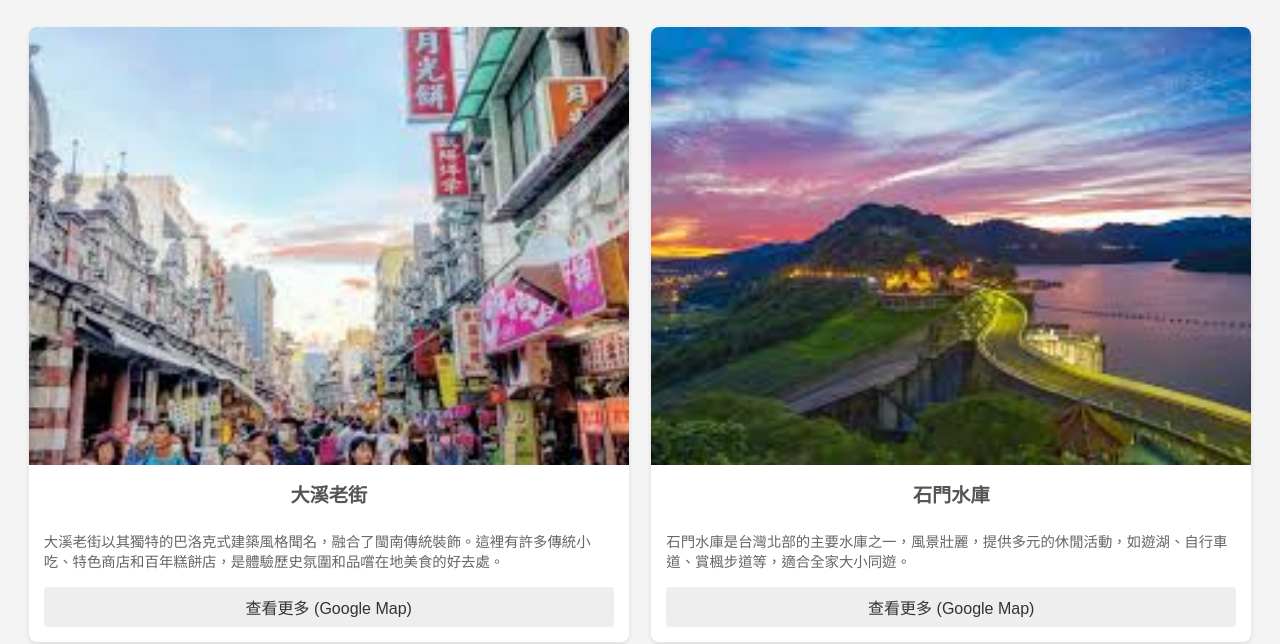
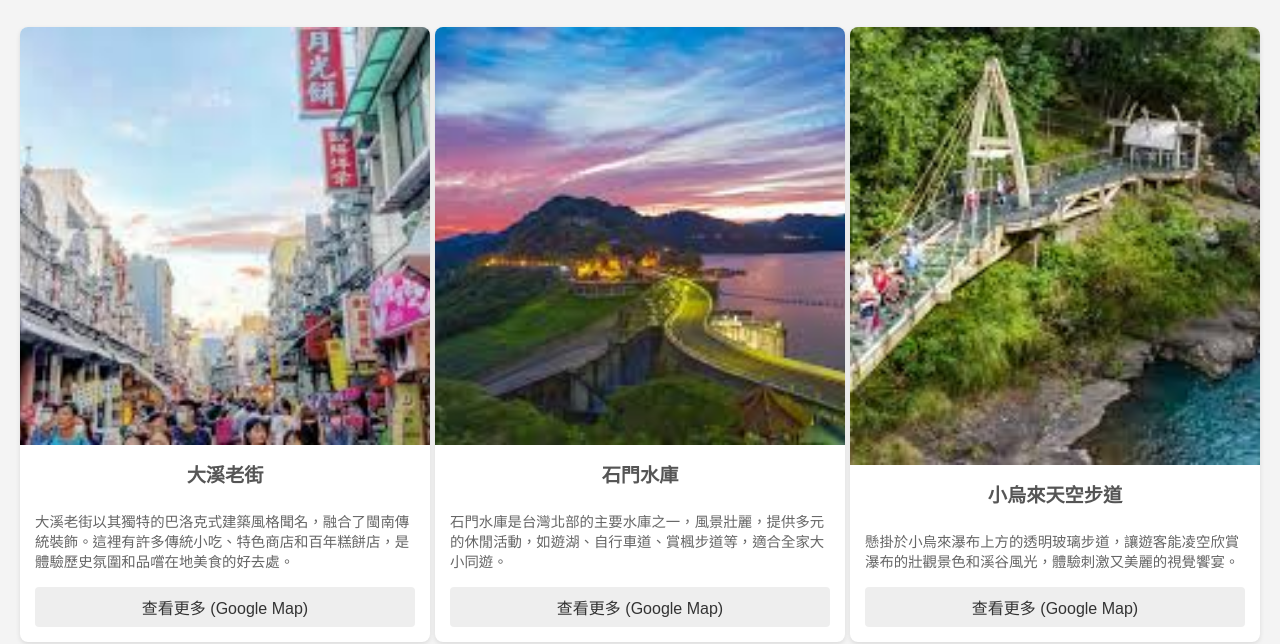
Before and after one commit to XiaoWang1212/logicExam1, a plain HTML site: page index.html in a window 1280 px wide. Shown: the part 90-734 px from the top of the page. Drawn offline with Linux system fonts and the light colour scheme.

Commit message:
Add files via upload

```diff
--- a/style.css
+++ b/style.css
@@ -14,7 +14,7 @@ h1 {
 .container {
     display: flex;
     justify-content: space-around;
-    flex-wrap: wrap;
+    /* flex-wrap: wrap;  */
     gap: 5px;
 }
 
```
